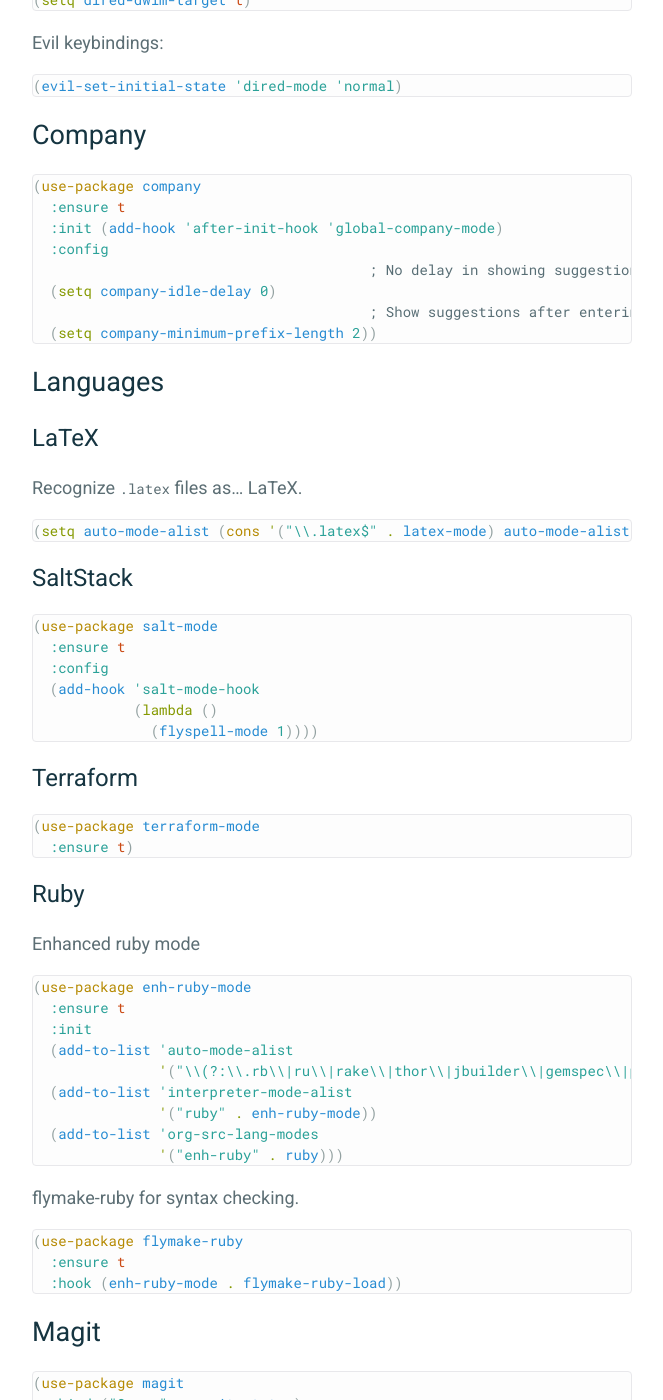
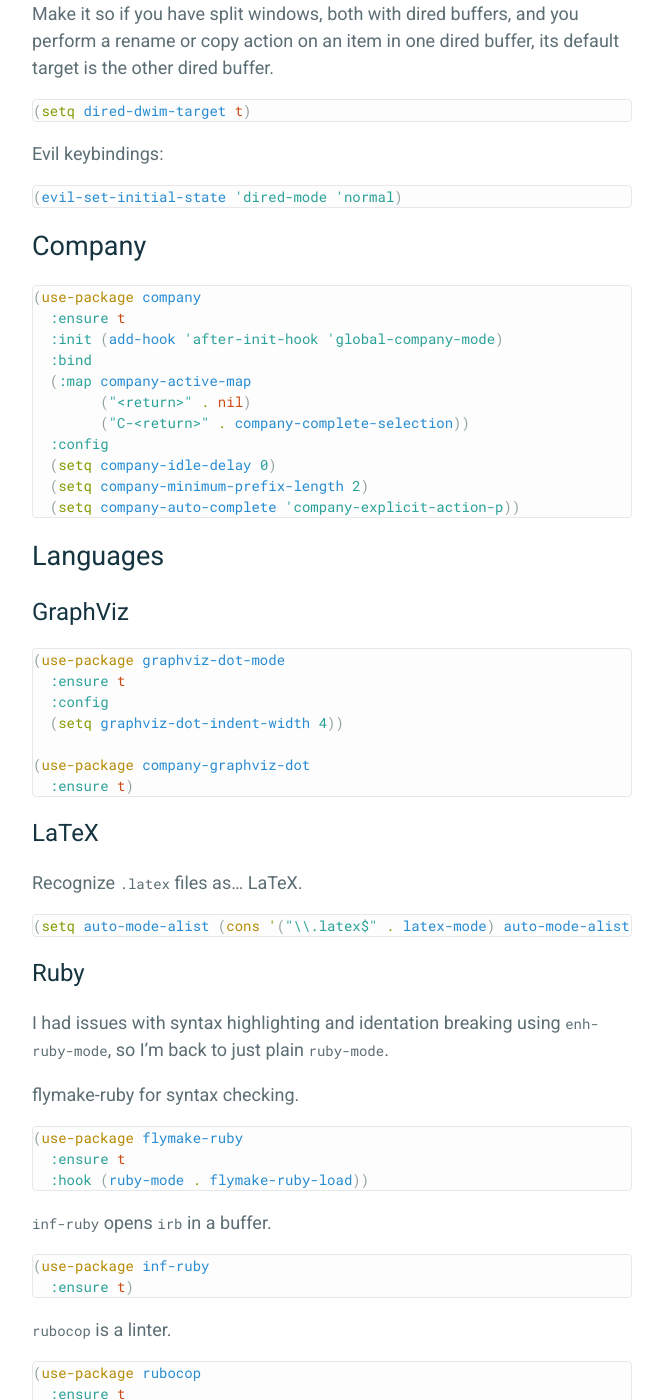
Before and after one commit to kylerjohnston/muumu.us, a Jekyll site: the page built from _pages/emacs.md, in a window 1280 px wide and 1400 px high, scrolled down 5344 px. Shown: the whole window, without its empty margins (308-971 px from the left). Built offline with Jekyll 4.4.1, drawn with Linux system fonts in a browser that asks for light colours; some of the changed text lies outside the part shown.

Commit message:
Updates emacs config and fixes some typos.

```diff
--- a/_pages/emacs.md
+++ b/_pages/emacs.md
@@ -24,10 +24,11 @@
 -   [Dired](#orga0e46d0)
 -   [Company](#org7cf23a8)
 -   [Languages](#org8f92288)
+    -   [GraphViz](#orga262c1d)
     -   [LaTeX](#org6d61f8c)
+    -   [Ruby](#orgd43d610)
     -   [SaltStack](#org5aab32e)
     -   [Terraform](#org0762c5e)
-    -   [Ruby](#orgd43d610)
 -   [Magit](#org50db5a2)
 -   [Diminish](#orgb920bc6)
 -   [Ivy/Counsel/Swiper](#orgfebc188)
@@ -96,7 +97,7 @@
   ;; Global settings (defaults)
   (setq doom-themes-enable-bold t    ; if nil, bold is universally disabled
 	doom-themes-enable-italic t) ; if nil, italics is universally disabled
-  (load-theme 'doom-nord t)
+  (load-theme 'doom-tomorrow-night t)
 
   ;; Enable flashing mode-line on errors
   (doom-themes-visual-bell-config)
@@ -197,7 +198,8 @@
  'org-babel-load-languages
  '((emacs-lisp . t)
    (python . t)
-   (ruby . t)))
+   (ruby . t)
+   (dot . t)))
 {% endhighlight %}
 
 
@@ -245,7 +247,10 @@
 (global-set-key (kbd "C-c c") 'org-capture)
 (setq org-capture-templates
       '(("b" "Blog" entry (file+headline "~/org/inbox.org" "Blog ideas")
-	 "* TITLE\n#+TITLE:\n#+DATE: %t\n#+JEKYLL_TAGS:\n#+JEKYLL_LAYOUT: post\n\n%?")))
+	 "* TITLE\n#+TITLE:\n#+DATE: %t\n#+JEKYLL_TAGS:\n#+JEKYLL_LAYOUT: post\n\n%?")
+	("d" "Divide and Conquer: Algorithms on Coursera"
+	 entry (file+headline "~/org/inbox.org" "Divide and Conquer: Algorithms on Coursera")
+	 "* %^{Title}\n#+DATE: %t\n\n%?")))
 {% endhighlight %}
 
 
@@ -274,17 +279,35 @@
 (use-package company
   :ensure t
   :init (add-hook 'after-init-hook 'global-company-mode)
+  :bind
+  (:map company-active-map
+	("<return>" . nil)
+	("C-<return>" . company-complete-selection))
   :config
-					; No delay in showing suggestions
   (setq company-idle-delay 0)
-					; Show suggestions after entering 2 characters
-  (setq company-minimum-prefix-length 2))
+  (setq company-minimum-prefix-length 2)
+  (setq company-auto-complete 'company-explicit-action-p))
 {% endhighlight %}
 
 
 <a id="org8f92288"></a>
 
 # Languages
+
+
+<a id="orga262c1d"></a>
+
+## GraphViz
+
+{% highlight emacs-lisp %}
+(use-package graphviz-dot-mode
+  :ensure t
+  :config
+  (setq graphviz-dot-indent-width 4))
+
+(use-package company-graphviz-dot
+  :ensure t)
+{% endhighlight %}
 
 
 <a id="org6d61f8c"></a>
@@ -295,6 +318,36 @@
 
 {% highlight emacs-lisp %}
 (setq auto-mode-alist (cons '("\\.latex$" . latex-mode) auto-mode-alist))
+{% endhighlight %}
+
+
+<a id="orgd43d610"></a>
+
+## Ruby
+
+I had issues with syntax highlighting and identation breaking using `enh-ruby-mode`, so I'm back to just plain `ruby-mode`.
+
+flymake-ruby for syntax checking.
+
+{% highlight emacs-lisp %}
+(use-package flymake-ruby
+  :ensure t
+  :hook (ruby-mode . flymake-ruby-load))
+{% endhighlight %}
+
+`inf-ruby` opens `irb` in a buffer.
+
+{% highlight emacs-lisp %}
+(use-package inf-ruby
+  :ensure t)
+{% endhighlight %}
+
+`rubocop` is a linter.
+
+{% highlight emacs-lisp %}
+(use-package rubocop
+  :ensure t
+  :hook (ruby-mode . rubocop-mode))
 {% endhighlight %}
 
 
@@ -319,33 +372,6 @@
 {% highlight emacs-lisp %}
 (use-package terraform-mode
   :ensure t)
-{% endhighlight %}
-
-
-<a id="orgd43d610"></a>
-
-## Ruby
-
-Enhanced ruby mode
-
-{% highlight emacs-lisp %}
-(use-package enh-ruby-mode
-  :ensure t
-  :init
-  (add-to-list 'auto-mode-alist
-	       '("\\(?:\\.rb\\|ru\\|rake\\|thor\\|jbuilder\\|gemspec\\|podspec\\|/\\(?:Gem\\|Rake\\|Cap\\|Thor\\|Vagrant\\|Guard\\|Pod\\)file\\)\\'" . enh-ruby-mode))
-  (add-to-list 'interpreter-mode-alist
-	       '("ruby" . enh-ruby-mode))
-  (add-to-list 'org-src-lang-modes
-	       '("enh-ruby" . ruby)))
-{% endhighlight %}
-
-flymake-ruby for syntax checking.
-
-{% highlight emacs-lisp %}
-(use-package flymake-ruby
-  :ensure t
-  :hook (enh-ruby-mode . flymake-ruby-load))
 {% endhighlight %}
 
 
--- a/org/2020-02-16-graphing-banana-bread.org
+++ b/org/2020-02-16-graphing-banana-bread.org
@@ -140,4 +140,4 @@
 #+CAPTION: Banana bread baking procedure node-link diagram, with ranked nodes.
 [[/img/banana-bread-graph-with-rank.svg]]
 
-This I actually like a lot, and think it would a really helpful way to understand recipes. I don't think it's a substitute for a written procedural recipe, but I do think it would be a good reference to have while you're in the process of cooking, a map to check in and see "You are here." Not bad for an hour's reading on GraphViz!
+This I actually like a lot, and think it would be a really helpful way to understand recipes. I don't think it's a substitute for a written procedural recipe, but I do think it would be a good reference to have while you're in the process of cooking, a map to check in and see "You are here." Not bad for an hour's reading on GraphViz!
```
Also changed, not shown: other parts of _pages/emacs.md (+1 -1 lines), _posts/2020-02-16-graphing-banana-bread.md (+1 -1 lines).
